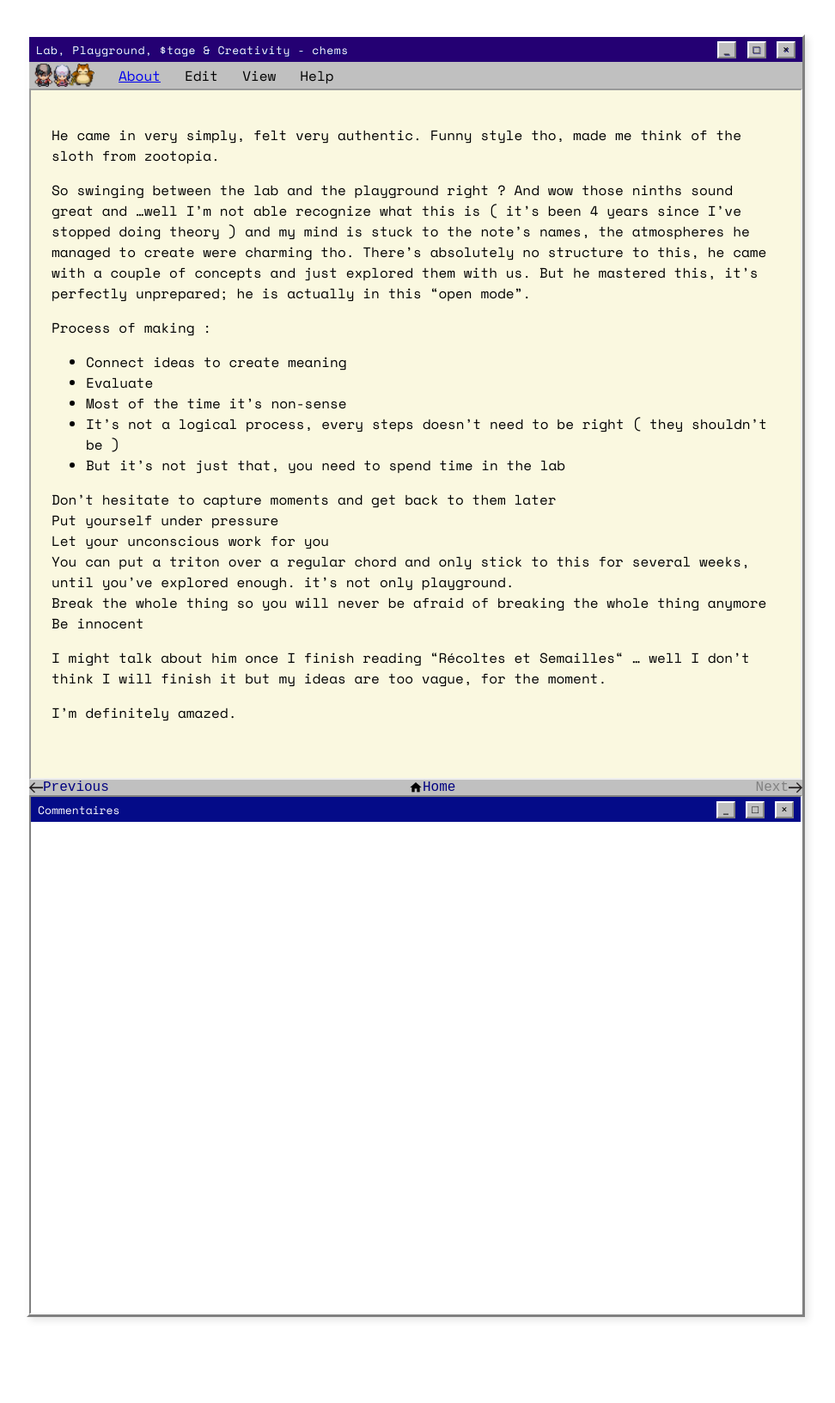
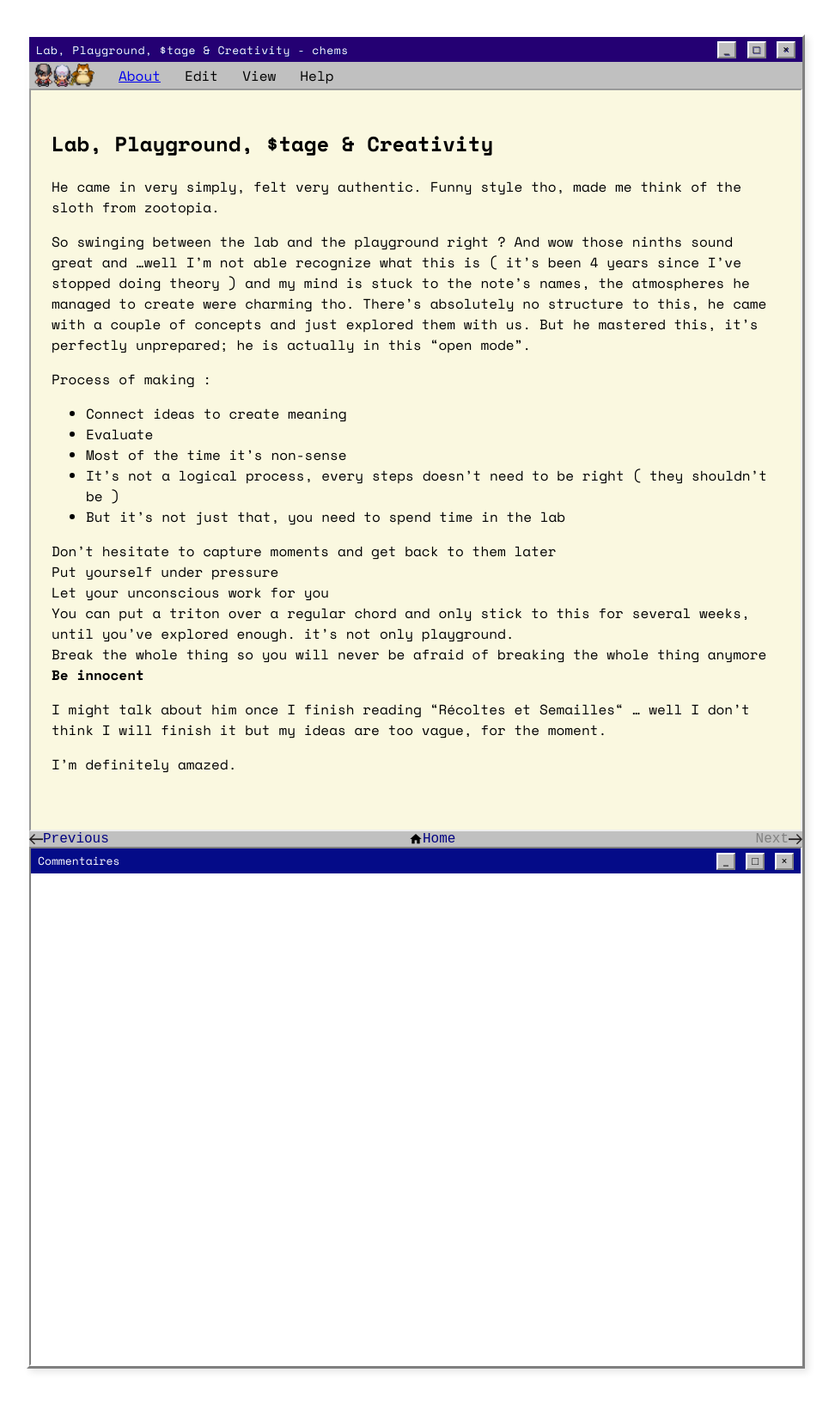
Before and after one commit to 3imaginaryboys3/3imaginaryboys3.github.io, a Jekyll site: the page built from _posts/2025-05-08-lab-playground-tage-creativity.md, in a window 1280 px wide. Shown: the whole page at 86% size, without its empty margins (156-1128 px from the left). Built offline with Jekyll 4.4.1, drawn with Linux system fonts in a browser that asks for light colours; comment, search, counter and statistics services are not loaded; before the commit the page ends 1572 px from its top, so only the background shows below that.

Commit message:
Create 2025-05-08-lab-playground-tage-creativity.md

```diff
--- a/_posts/2025-05-08-lab-playground-tage-creativity.md
+++ b/_posts/2025-05-08-lab-playground-tage-creativity.md
@@ -5,7 +5,7 @@ author: chems
 layout: old_internet
 logo: Perso_Chems.png
 ---
-
+## Lab, Playground, $tage & Creativity
 
 He came in very simply, felt very authentic. Funny style tho, made me think of the sloth from zootopia.
 
@@ -24,7 +24,7 @@ Put yourself under pressure\
 Let your unconscious work for you\
 You can put a triton over a regular chord and only stick to this for several weeks, until you’ve explored enough. it’s not only playground.\
 Break the whole thing so you will never be afraid of breaking the whole thing anymore\
-Be innocent
+**Be innocent**
 
 I might talk about him once I finish reading “Récoltes et Semailles“  … well I don’t think I will finish it but my ideas are too vague, for the moment.
 
```
